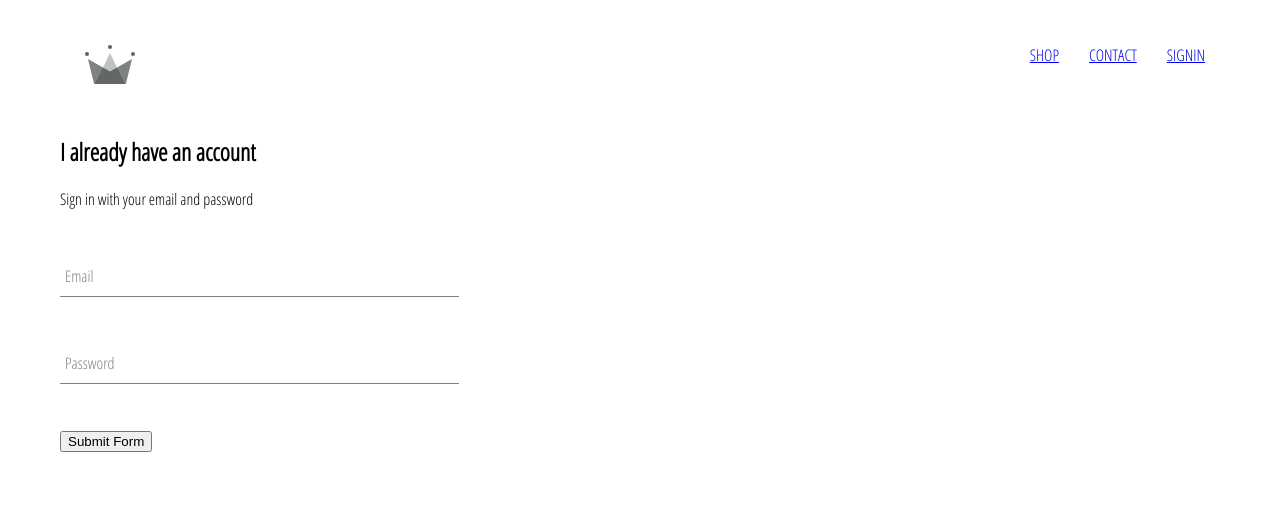
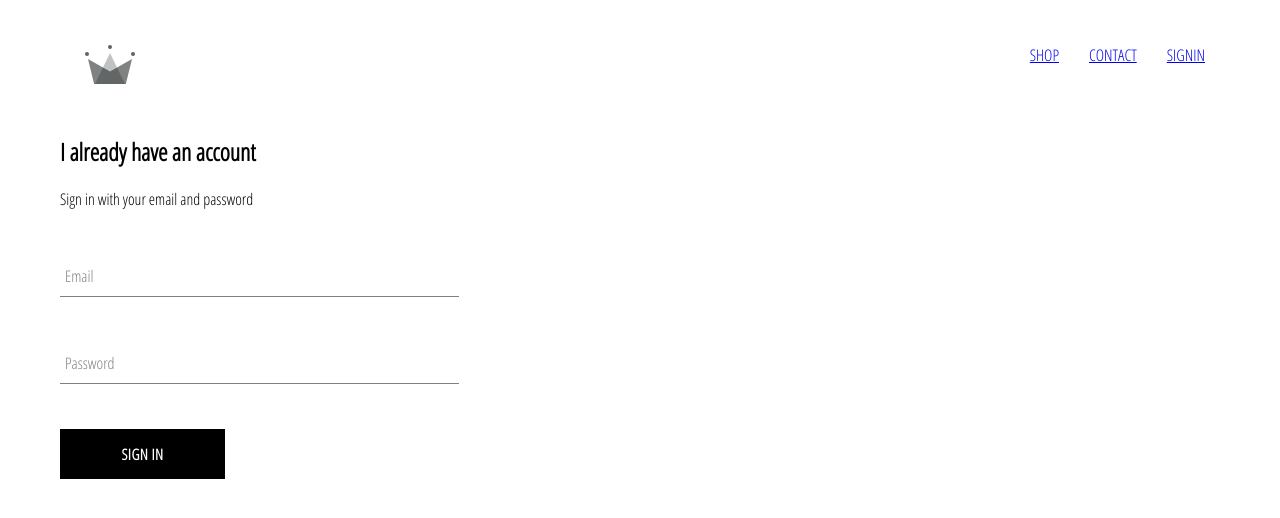
Before and after one commit to sandeepsahadevan/react, a React (Create React App) app in the folder crwn-clothing/: page /signin in a window 1280 px wide. Shown: the top 518 px of the page. Built offline with nearby package versions, Linux system fonts and the light colour scheme.

Commit message:
Commit button styles

```diff
--- /dev/null
+++ b/crwn-clothing/src/components/custom-button/custom-button.component.jsx
@@ -0,0 +1,11 @@
+import React from 'react'
+
+import './custom-button.styles.scss'
+
+const CustomButton = ({children, ...otherProps}) => (
+    <button className='custom-button' {...otherProps}>
+        {children}
+    </button>
+);
+
+export default CustomButton;
--- /dev/null
+++ b/crwn-clothing/src/components/custom-button/custom-button.styles.scss
@@ -0,0 +1,22 @@
+.custom-button {
+  min-width: 165px;
+  width: auto;
+  height: 50px;
+  letter-spacing: 0.5px;
+  line-height: 50px;
+  padding: 0 35px 0 35px;
+  font-size: 15px;
+  background-color: black;
+  color: white;
+  text-transform: uppercase;
+  font-family: 'Open Sans Condensed';
+  font-weight: bolder;
+  border: none;
+  cursor: pointer;
+
+  &:hover {
+    background-color: white;
+    color: black;
+    border: 1px solid black;
+  }
+}
--- a/crwn-clothing/src/components/sign-in/sign-in.component.jsx
+++ b/crwn-clothing/src/components/sign-in/sign-in.component.jsx
@@ -2,6 +2,8 @@ import React from 'react';
 
 import './sign-in.styles.scss'
 import FormInput from '../form-input/form-input.component';
+
+import CustomButton from '../custom-button/custom-button.component'
 
 class SignIn extends React.Component{
 
@@ -31,7 +33,7 @@ class SignIn extends React.Component{
                 <form onSubmit={this.handlesubmit}>
                     <FormInput label='Email' type='text' value={this.state.email} name='email' handleChange={this.handleChange}/>
                     <FormInput label='Password' type='password' value={this.state.password} name='password' handleChange={this.handleChange}/>
-                    <input type='submit' value='Submit Form'/>
+                    <CustomButton type='submit' value='Submit Form'>SIGN IN</CustomButton>
                 </form>
             </div>
         );
--- a/crwn-clothing/src/components/sign-in/sign-in.styles.scss
+++ b/crwn-clothing/src/components/sign-in/sign-in.styles.scss
@@ -2,4 +2,8 @@
     width: 30vw;
     display: flex;
     flex-direction: column;
+
+    .title{
+        margin: 10px;
+    }
   }
```
